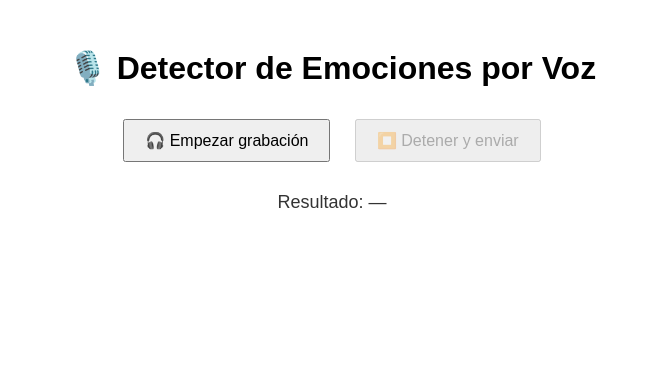
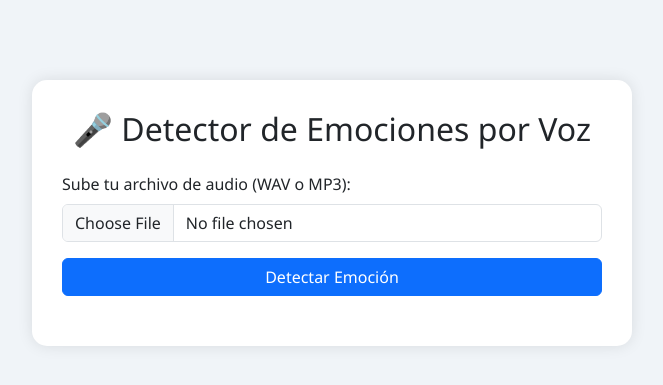
Before and after one commit to marsalcas4/TeleasistenteEmocional, a Flask app: page / in a window 1280 px wide. Shown: the top 385 px of the page, without its empty margins (308-971 px from the left). Run offline with Flask 3, Linux system fonts and the light colour scheme; parts of the project's set-up code (start-up, migrations or seed data) failed here and were passed over.

Commit message:
Actualiza index

```diff
--- a/templates/index.html
+++ b/templates/index.html
@@ -1,67 +1,84 @@
 <!DOCTYPE html>
 <html lang="es">
 <head>
-    <meta charset="UTF-8">
-    <title>Detector de Emociones</title>
-    <style>
-        body { font-family: Arial; text-align: center; padding: 20px; }
-        button { padding: 10px 20px; font-size: 16px; margin: 10px; }
-        #resultado { margin-top: 20px; font-size: 18px; color: #333; }
-    </style>
+  <meta charset="UTF-8" />
+  <meta name="viewport" content="width=device-width, initial-scale=1.0"/>
+  <title>Detector de Emociones por Voz</title>
+  <link href="https://cdn.jsdelivr.net/npm/bootstrap@5.3.2/dist/css/bootstrap.min.css" rel="stylesheet"/>
+  <style>
+    body {
+      background: #f0f4f8;
+      font-family: 'Segoe UI', Tahoma, Geneva, Verdana, sans-serif;
+    }
+    .container {
+      max-width: 600px;
+      margin-top: 80px;
+      background: white;
+      padding: 30px;
+      border-radius: 15px;
+      box-shadow: 0 0 15px rgba(0,0,0,0.1);
+    }
+    .btn-primary {
+      width: 100%;
+    }
+    #resultado {
+      margin-top: 20px;
+      font-size: 1.25rem;
+      text-align: center;
+    }
+  </style>
 </head>
 <body>
-    <h1>🎙️ Detector de Emociones por Voz</h1>
-    <button id="grabar">🎧 Empezar grabación</button>
-    <button id="detener" disabled>⏹️ Detener y enviar</button>
-    <p id="resultado">Resultado: —</p>
+  <div class="container">
+    <h2 class="text-center mb-4">🎤 Detector de Emociones por Voz</h2>
 
-    <script>
-        let mediaRecorder;
-        let audioChunks = [];
+    <form id="formularioAudio">
+      <div class="mb-3">
+        <label for="audio" class="form-label">Sube tu archivo de audio (WAV o MP3):</label>
+        <input class="form-control" type="file" id="audio" name="audio" accept="audio/*" required />
+      </div>
+      <button type="submit" class="btn btn-primary">Detectar Emoción</button>
+    </form>
 
-        const grabarBtn = document.getElementById('grabar');
-        const detenerBtn = document.getElementById('detener');
-        const resultadoP = document.getElementById('resultado');
+    <div id="resultado"></div>
+  </div>
 
-        grabarBtn.onclick = async () => {
-            const stream = await navigator.mediaDevices.getUserMedia({ audio: true });
-            mediaRecorder = new MediaRecorder(stream);
-            audioChunks = [];
+  <script>
+    const form = document.getElementById('formularioAudio');
+    const resultado = document.getElementById('resultado');
 
-            mediaRecorder.ondataavailable = e => audioChunks.push(e.data);
-            mediaRecorder.onstop = enviarAudio;
+    form.addEventListener('submit', async (e) => {
+      e.preventDefault();
 
-            mediaRecorder.start();
-            grabarBtn.disabled = true;
-            detenerBtn.disabled = false;
-            resultadoP.textContent = 'Grabando...';
-        };
+      const audioFile = document.getElementById('audio').files[0];
+      if (!audioFile) {
+        resultado.innerHTML = "<div class='alert alert-warning'>Por favor, selecciona un archivo de audio.</div>";
+        return;
+      }
 
-        detenerBtn.onclick = () => {
-            mediaRecorder.stop();
-            grabarBtn.disabled = false;
-            detenerBtn.disabled = true;
-            resultadoP.textContent = 'Procesando...';
-        };
+      const formData = new FormData();
+      formData.append('audio', audioFile);
 
-        function enviarAudio() {
-            const blob = new Blob(audioChunks, { type: 'audio/wav' });
-            const formData = new FormData();
-            formData.append('audio', blob, 'grabacion.wav');
+      resultado.innerHTML = "<div class='alert alert-info'>⏳ Analizando emoción...</div>";
 
-            fetch('https://teleasitente-emocional-160fa0a443c4.herokuapp.com/prediccion', {
-                method: 'POST',
-                body: formData
-            })
-            .then(res => res.json())
-            .then(data => {
-                resultadoP.textContent = 'Resultado: ' + data.emocion_detectada;
-            })
-            .catch(err => {
-                console.error(err);
-                resultadoP.textContent = '❌ Error al enviar audio.';
-            });
+      try {
+        const res = await fetch('/prediccion', {
+          method: 'POST',
+          body: formData
+        });
+
+        const data = await res.json();
+
+        if (res.ok) {
+          resultado.innerHTML = `<div class="alert alert-success">🎧 Emoción detectada: <strong>${data.emocion_detectada}</strong></div>`;
+        } else {
+          resultado.innerHTML = `<div class="alert alert-danger">Error: ${data.error}</div>`;
         }
-    </script>
+      } catch (error) {
+        resultado.innerHTML = `<div class="alert alert-danger">Ocurrió un error al procesar el audio.</div>`;
+        console.error(error);
+      }
+    });
+  </script>
 </body>
 </html>
```
